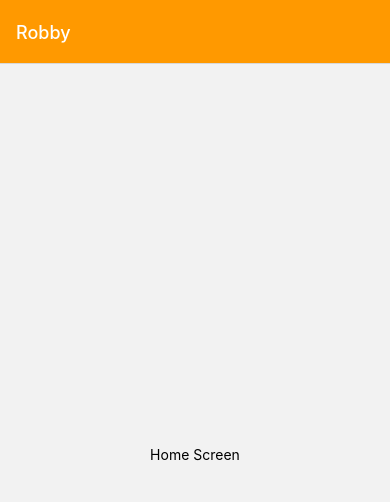
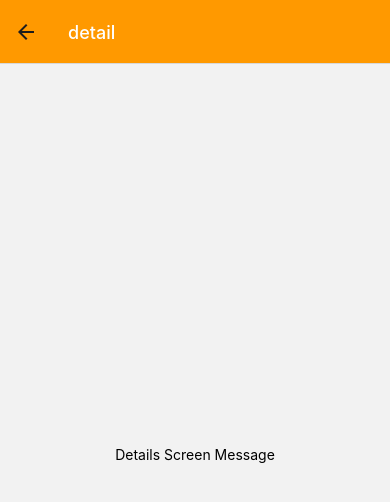
Before and after one commit to dongwoongoh/First_ReactNative_with_Typescript, a React Native app: screen /detail in a window 390 px wide. Before the commit this address had no page. Shown: the top 502 px of the page. Built offline with nearby package versions, Linux system fonts and the light colour scheme.

Commit message:
separate two navigator that between lounge and detail

```diff
--- a/App.tsx
+++ b/App.tsx
@@ -1,47 +1,9 @@
 import * as React from 'react';
-import {Pressable, Text, View} from 'react-native';
 import {NavigationContainer} from '@react-navigation/native';
-import {
-  createNativeStackNavigator,
-  NativeStackScreenProps,
-} from '@react-navigation/native-stack';
+import {createNativeStackNavigator} from '@react-navigation/native-stack';
 import SplashScreen from 'react-native-splash-screen';
-
-type RootStackParamList = {
-  Home: undefined;
-  Details: {
-    message: string;
-  };
-};
-
-function HomeScreen({
-  navigation,
-}: NativeStackScreenProps<RootStackParamList, 'Home'>) {
-  return (
-    <View style={{flex: 1, alignItems: 'center', justifyContent: 'center'}}>
-      <Pressable
-        onPress={() =>
-          navigation.navigate('Details', {message: 'Hello World!'})
-        }>
-        <Text>Home Screen</Text>
-      </Pressable>
-    </View>
-  );
-}
-
-function DetailsScreen({
-  route,
-  navigation,
-}: NativeStackScreenProps<RootStackParamList, 'Details'>) {
-  const {message} = route.params;
-  return (
-    <View style={{flex: 1, alignItems: 'center', justifyContent: 'center'}}>
-      <Pressable onPress={() => navigation.navigate('Home')}>
-        <Text>Details Screen Message: {message}</Text>
-      </Pressable>
-    </View>
-  );
-}
+import detail from './src/screens/detail';
+import lounge from './src/screens/lounge';
 
 const Stack = createNativeStackNavigator();
 
@@ -52,19 +14,13 @@ export default function App() {
   return (
     <NavigationContainer>
       <Stack.Navigator
-        initialRouteName="Home"
+        initialRouteName="Lounge"
         screenOptions={{
           headerStyle: {backgroundColor: '#ff9900'},
           headerTitleStyle: {color: '#ffff'},
         }}>
-        <Stack.Screen
-          name="Home"
-          component={HomeScreen}
-          options={{
-            title: 'Robby',
-          }}
-        />
-        <Stack.Screen name="Details" component={DetailsScreen} />
+        <Stack.Screen name="lounge" component={lounge} />
+        <Stack.Screen name="detail" component={detail} />
       </Stack.Navigator>
     </NavigationContainer>
   );
--- /dev/null
+++ b/src/@types/index.d.ts
@@ -0,0 +1,4 @@
+type RootStackParamList = {
+  readonly lounge: undefined;
+  readonly detail: undefined;
+};
--- /dev/null
+++ b/src/screens/detail.tsx
@@ -0,0 +1,17 @@
+import React from 'react';
+import {NativeStackScreenProps} from '@react-navigation/native-stack';
+import {Pressable, Text, View} from 'react-native';
+
+function Detail({
+  navigation,
+}: NativeStackScreenProps<RootStackParamList, 'detail'>) {
+  return (
+    <View style={{flex: 1, alignItems: 'center', justifyContent: 'center'}}>
+      <Pressable onPress={() => navigation.navigate('lounge')}>
+        <Text>Details Screen Message</Text>
+      </Pressable>
+    </View>
+  );
+}
+
+export default Detail;
--- /dev/null
+++ b/src/screens/lounge.tsx
@@ -0,0 +1,17 @@
+import {NativeStackScreenProps} from '@react-navigation/native-stack';
+import {Pressable, Text, View} from 'react-native';
+import * as React from 'react';
+
+function Lounge({
+  navigation,
+}: NativeStackScreenProps<RootStackParamList, 'lounge'>) {
+  return (
+    <View style={{flex: 1, alignItems: 'center', justifyContent: 'center'}}>
+      <Pressable onPress={() => navigation.navigate('detail')}>
+        <Text>Home Screen</Text>
+      </Pressable>
+    </View>
+  );
+}
+
+export default Lounge;
```
Also changed, not shown: 4 other files (tests, documents, lock files or other folders).
